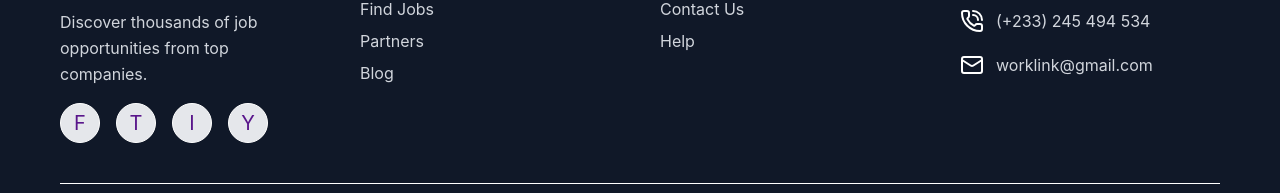
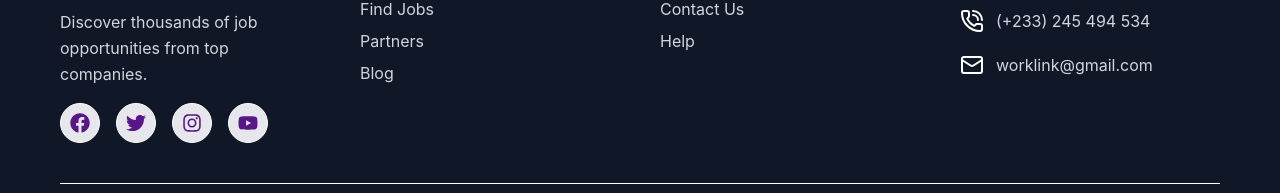
Before and after one commit to Wunyo99/WorkLink, a React (Vite) app: page / in a window 1280 px wide. Shown: the part 4280-4473 px from the top of the page. Built offline with nearby package versions, Linux system fonts and the light colour scheme; no server answers; the database is empty.

Commit message:
UI update in footer

```diff
--- a/src/components/Footer.jsx
+++ b/src/components/Footer.jsx
@@ -1,4 +1,5 @@
 import { MapPin, PhoneCall, Mail } from "lucide-react";
+import { FaFacebook, FaTwitter, FaInstagram, FaYoutube } from "react-icons/fa";
 import { Link } from "react-router";
 const Footer = () => {
   return (
@@ -20,25 +21,25 @@ const Footer = () => {
               href="https://www.facebook.com/me/"
               className="w-10 h-10 bg-gray-200 border border-white flex items-center justify-center text-xl text-purple-900 rounded-full hover:bg-yellow-200 transition duration-500"
             >
-              F
+              <FaFacebook />
             </a>
             <a
               href="#"
               className="w-10 h-10 bg-gray-200 border border-white flex items-center justify-center text-xl text-purple-900 rounded-full hover:bg-yellow-200 transition duration-500"
             >
-              T
+              <FaTwitter />
             </a>
             <a
               href="https://www.instagram.com/mawunyo.anani/"
               className="w-10 h-10 bg-gray-200 border border-white flex items-center justify-center text-xl text-purple-900 rounded-full hover:bg-yellow-200 transition duration-500"
             >
-              I
+              <FaInstagram />
             </a>
             <a
               href="https://www.youtube.com/@MawunyoAnani-vz1bs"
               className="w-10 h-10 bg-gray-200 border border-white flex items-center justify-center text-xl text-purple-900 rounded-full hover:bg-yellow-200 transition duration-500"
             >
-              Y
+              <FaYoutube />
             </a>
           </div>
         </div>
@@ -78,7 +79,6 @@ const Footer = () => {
 
         <div>
           <ul className="text-gray-300 flex flex-col space-y-2">
-
             <Link
               className="text-base capitalize hover:text-yellow-200 transition duration-500"
               to="/"
```
